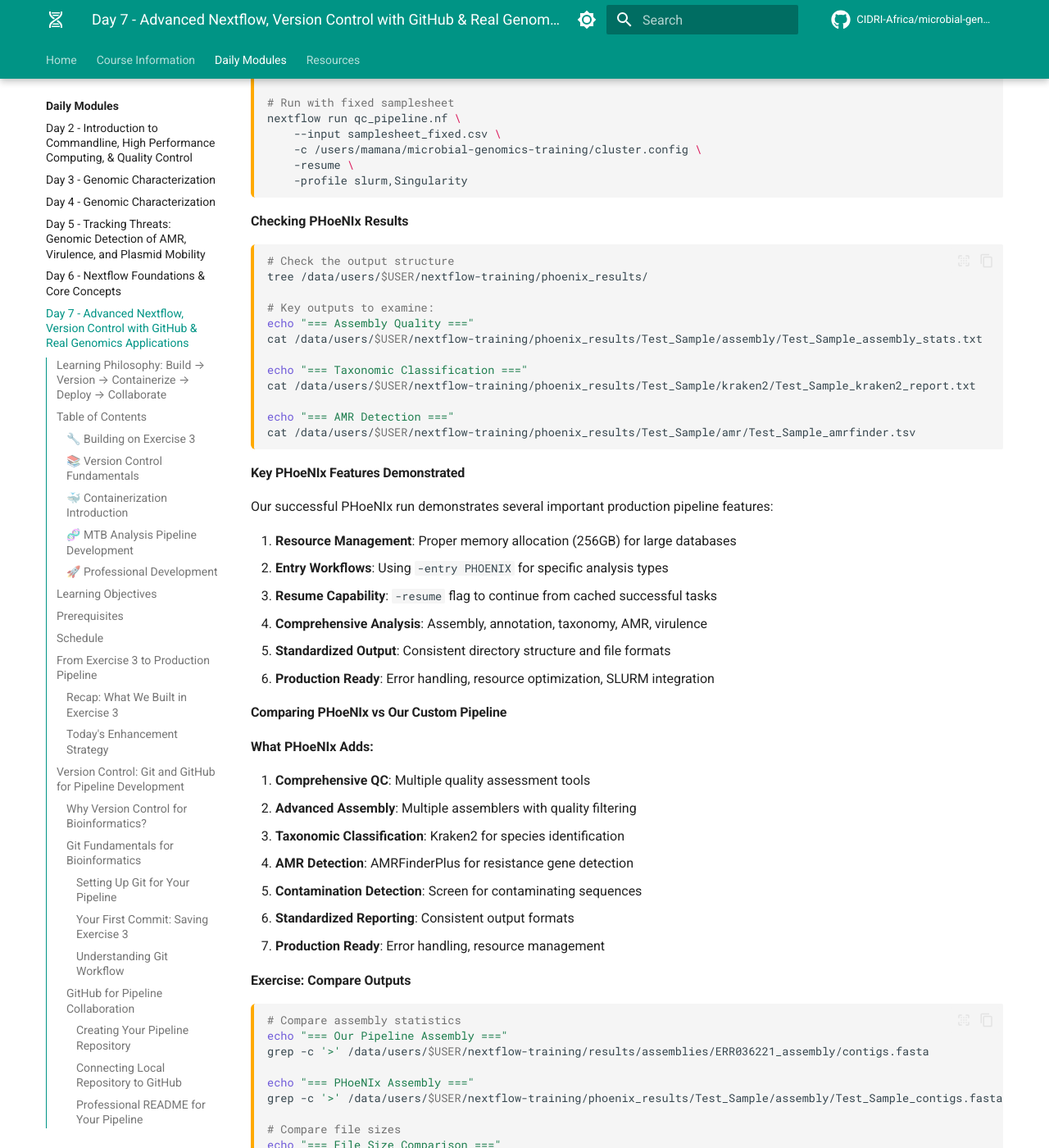
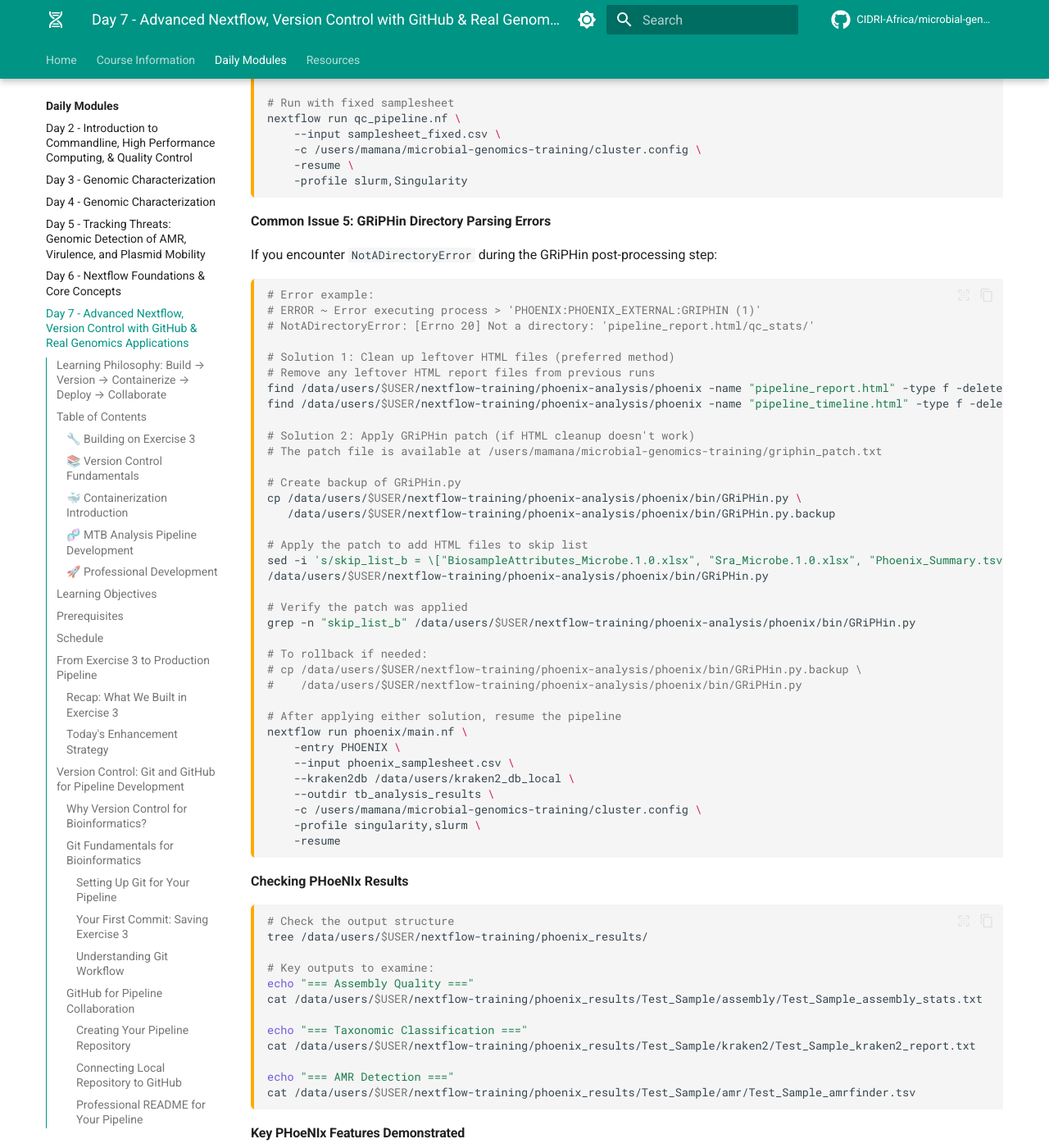
Before and after one commit to mamanambiya/microbial-genomics-training, an MkDocs documentation site: the page built from docs_src/modules/day7/index.md, in a window 1280 px wide and 1400 px high, scrolled down 25820 px. Shown: the whole window at 82% size. Built offline with MkDocs 1.6.1 and Material for MkDocs 9.7.7, drawn with Linux system fonts in a browser that asks for light colours; comment, search, counter and statistics services are not loaded.

Commit message:
Add GRiPHin patch instructions to Day 7 troubleshooting
- Add Common Issue 5: GRiPHin Directory Parsing Errors
- Include both HTML cleanup and patch application solutions
- Provide step-by-step commands with backup/rollback procedures
- Add comprehensive patch file with detailed explanations
- Enables course participants to resolve GRiPHin post-processing errors

````diff
--- a/docs_src/modules/day7/index.md
+++ b/docs_src/modules/day7/index.md
@@ -1312,6 +1312,49 @@ nextflow run qc_pipeline.nf \
     -c /users/mamana/microbial-genomics-training/cluster.config \
     -resume \
     -profile slurm,Singularity
+```
+
+**Common Issue 5: GRiPHin Directory Parsing Errors**
+
+If you encounter `NotADirectoryError` during the GRiPHin post-processing step:
+
+```bash
+# Error example:
+# ERROR ~ Error executing process > 'PHOENIX:PHOENIX_EXTERNAL:GRIPHIN (1)'
+# NotADirectoryError: [Errno 20] Not a directory: 'pipeline_report.html/qc_stats/'
+
+# Solution 1: Clean up leftover HTML files (preferred method)
+# Remove any leftover HTML report files from previous runs
+find /data/users/$USER/nextflow-training/phoenix-analysis/phoenix -name "pipeline_report.html" -type f -delete
+find /data/users/$USER/nextflow-training/phoenix-analysis/phoenix -name "pipeline_timeline.html" -type f -delete
+
+# Solution 2: Apply GRiPHin patch (if HTML cleanup doesn't work)
+# The patch file is available at /users/mamana/microbial-genomics-training/griphin_patch.txt
+
+# Create backup of GRiPHin.py
+cp /data/users/$USER/nextflow-training/phoenix-analysis/phoenix/bin/GRiPHin.py \
+   /data/users/$USER/nextflow-training/phoenix-analysis/phoenix/bin/GRiPHin.py.backup
+
+# Apply the patch to add HTML files to skip list
+sed -i 's/skip_list_b = \["BiosampleAttributes_Microbe.1.0.xlsx", "Sra_Microbe.1.0.xlsx", "Phoenix_Summary.tsv", "pipeline_info", "GRiPHin_Summary.xlsx", "multiqc", "samplesheet_converted.csv", "Directory_samplesheet.csv", "sra_samplesheet.csv"\]/skip_list_b = ["BiosampleAttributes_Microbe.1.0.xlsx", "Sra_Microbe.1.0.xlsx", "Phoenix_Summary.tsv", "pipeline_info", "GRiPHin_Summary.xlsx", "multiqc", "samplesheet_converted.csv", "Directory_samplesheet.csv", "sra_samplesheet.csv", "pipeline_report.html", "pipeline_timeline.html", "trace.txt", "dag.html"]/' \
+/data/users/$USER/nextflow-training/phoenix-analysis/phoenix/bin/GRiPHin.py
+
+# Verify the patch was applied
+grep -n "skip_list_b" /data/users/$USER/nextflow-training/phoenix-analysis/phoenix/bin/GRiPHin.py
+
+# To rollback if needed:
+# cp /data/users/$USER/nextflow-training/phoenix-analysis/phoenix/bin/GRiPHin.py.backup \
+#    /data/users/$USER/nextflow-training/phoenix-analysis/phoenix/bin/GRiPHin.py
+
+# After applying either solution, resume the pipeline
+nextflow run phoenix/main.nf \
+    -entry PHOENIX \
+    --input phoenix_samplesheet.csv \
+    --kraken2db /data/users/kraken2_db_local \
+    --outdir tb_analysis_results \
+    -c /users/mamana/microbial-genomics-training/cluster.config \
+    -profile singularity,slurm \
+    -resume
 ```
 
 **Checking PHoeNIx Results**
````
Also changed, not shown: griphin_patch.txt (added, +30 -0 lines).
